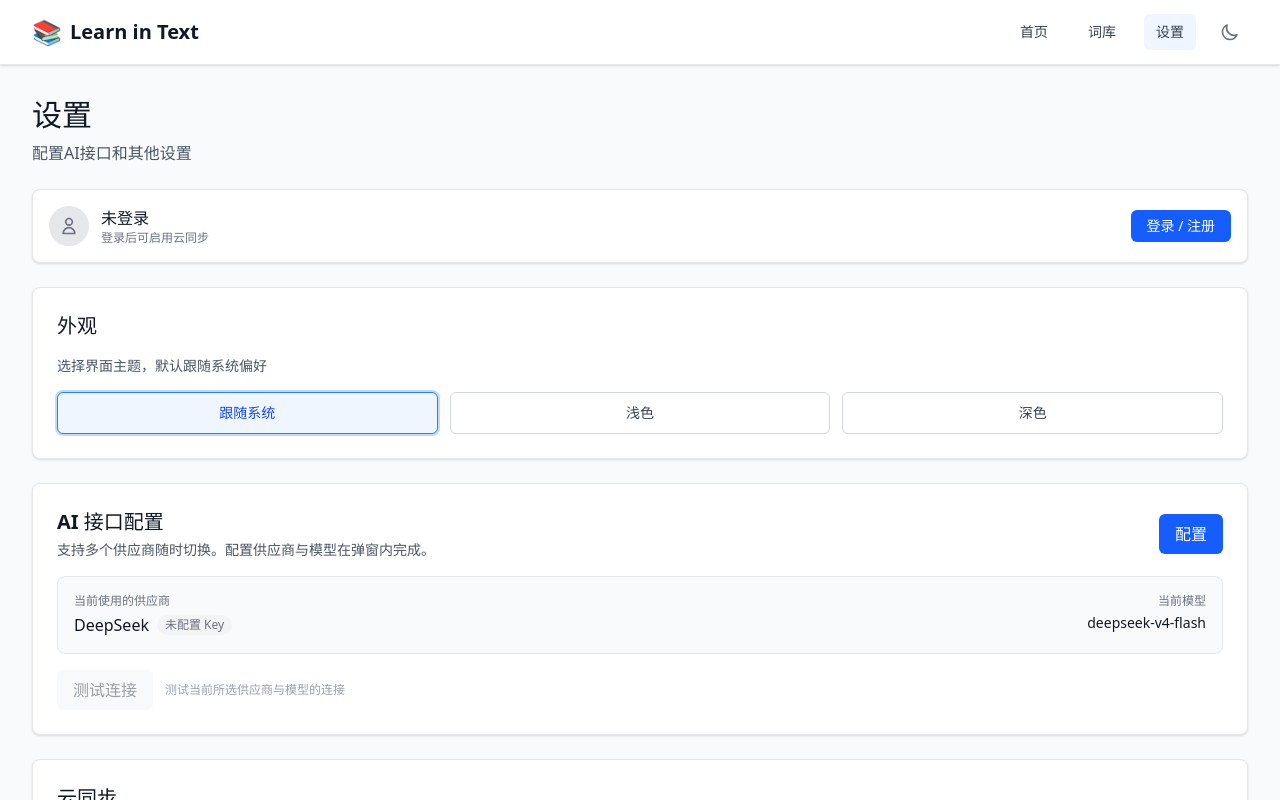
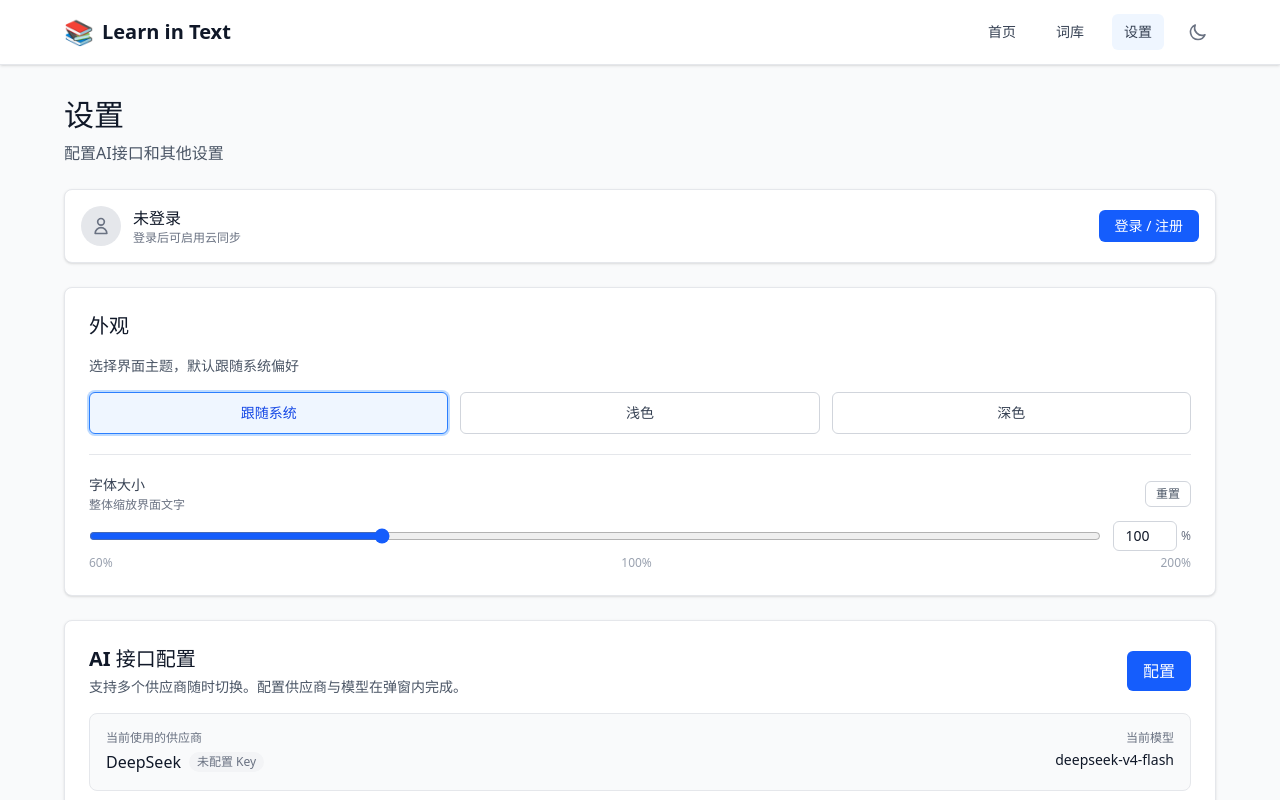
Before and after one commit to tommyTvT/learn-in-text, a Vue app: page /settings in a window 1280 px wide. Shown: the top 800 px of the page. Built offline with nearby package versions, Linux system fonts and the light colour scheme; no server answers.

Commit message:
feat: 新增全局字体大小调节与更宽的内容布局

```diff
--- a/src/App.vue
+++ b/src/App.vue
@@ -3,12 +3,16 @@ import { RouterView, useRouter, useRoute } from 'vue-router'
 import { computed, onMounted, onUnmounted, ref } from 'vue'
 import { useWordStore } from './stores/word'
 import { useAuthStore } from './stores/auth'
+import { useSettingsStore } from './stores/settings'
 import AppHeader from './components/Common/AppHeader.vue'
 import MobileTabBar from './components/Common/MobileTabBar.vue'
 import { startAutoSync, stopAutoSync, requestSync } from './services/autoSync'
 
 const wordStore = useWordStore()
 const auth = useAuthStore()
+// 同步实例化 settings store：其 loadSettings 内部会立即 applyTheme / applyFontSize，
+// 让字号与主题在 App 挂载前就写入 document.documentElement，避免首屏闪烁
+const settingsStore = useSettingsStore()
 const router = useRouter()
 const route = useRoute()
 
@@ -109,7 +113,7 @@ onUnmounted(() => {
     <AppHeader v-if="!isBare" />
     <main
       :class="[
-        'max-w-7xl mx-auto px-4 sm:px-6 lg:px-8 py-8',
+        'mx-auto px-4 sm:px-6 lg:px-8 py-8 w-[min(95vw,1600px)]',
         hideMobileTab ? 'pb-8' : 'pb-24 md:pb-8'
       ]"
     >
--- a/src/components/Common/AppHeader.vue
+++ b/src/components/Common/AppHeader.vue
@@ -11,7 +11,7 @@ const navLinks = [
 
 <template>
   <nav class="bg-white dark:bg-neutral-900 shadow-sm border-b border-gray-200 dark:border-neutral-800">
-    <div class="max-w-7xl mx-auto px-4 sm:px-6 lg:px-8">
+    <div class="mx-auto px-4 sm:px-6 lg:px-8 w-[min(95vw,1600px)]">
       <div class="flex justify-between h-16">
         <div class="flex items-center">
           <RouterLink to="/" class="flex items-center space-x-2">
--- a/src/stores/settings.js
+++ b/src/stores/settings.js
@@ -27,6 +27,10 @@ const DEFAULT_CONTEXT_MAX_TOKENS = 200
 const DEFAULT_ARTICLE_MAX_TOKENS = 2000
 const DEFAULT_REQUEST_TIMEOUT = 30
 const DEFAULT_AUTO_SYNC = true
+// 字体大小（百分比）：100% = 浏览器默认根字号，由用户在设置页调整
+const DEFAULT_FONT_SIZE = 100
+const FONT_SIZE_MIN = 60
+const FONT_SIZE_MAX = 200
 
 function toPositiveNumber(value, fallback) {
   const num = Number(value)
@@ -83,6 +87,7 @@ export const useSettingsStore = defineStore('settings', () => {
   const supabaseAnonKey = ref('')
   const autoSync = ref(DEFAULT_AUTO_SYNC)
   const debugMode = ref(false)
+  const fontSize = ref(DEFAULT_FONT_SIZE)
 
   // ---- 设置同步（LWW）状态 ----
   // 本地最后修改时间戳；应用云端设置时不计入「本地修改」，避免触发回传循环
@@ -138,6 +143,12 @@ export const useSettingsStore = defineStore('settings', () => {
     }
   }
 
+  function applyFontSize() {
+    const v = toPositiveNumber(fontSize.value, DEFAULT_FONT_SIZE)
+    const clamped = Math.max(FONT_SIZE_MIN, Math.min(FONT_SIZE_MAX, v))
+    document.documentElement.style.fontSize = clamped + '%'
+  }
+
   function toggleTheme() {
     theme.value = isDark.value ? 'light' : 'dark'
     applyTheme()
@@ -191,6 +202,7 @@ export const useSettingsStore = defineStore('settings', () => {
       if (THEMES.includes(data.theme)) {
         theme.value = data.theme
       }
+      fontSize.value = toPositiveNumber(data.fontSize, DEFAULT_FONT_SIZE)
       maxConcurrency.value = toPositiveNumber(data.maxConcurrency, DEFAULT_MAX_CONCURRENCY)
       basicInfoMaxTokens.value = toPositiveNumber(data.basicInfoMaxTokens, DEFAULT_BASIC_INFO_MAX_TOKENS)
       contextMaxTokens.value = toPositiveNumber(data.contextMaxTokens, DEFAULT_CONTEXT_MAX_TOKENS)
@@ -209,6 +221,7 @@ export const useSettingsStore = defineStore('settings', () => {
       }
     }
     applyTheme()
+    applyFontSize()
   }
 
   function saveSettings() {
@@ -225,7 +238,8 @@ export const useSettingsStore = defineStore('settings', () => {
         supabaseUrl: supabaseUrl.value,
         supabaseAnonKey: supabaseAnonKey.value,
         autoSync: autoSync.value,
-        debugMode: debugMode.value
+        debugMode: debugMode.value,
+        fontSize: fontSize.value
       }))
     } catch (e) {
       console.error('保存设置失败:', e)
@@ -249,7 +263,8 @@ export const useSettingsStore = defineStore('settings', () => {
       supabaseUrl: supabaseUrl.value,
       supabaseAnonKey: supabaseAnonKey.value,
       autoSync: autoSync.value,
-      debugMode: debugMode.value
+      debugMode: debugMode.value,
+      fontSize: fontSize.value
     }
   }
 
@@ -270,7 +285,9 @@ export const useSettingsStore = defineStore('settings', () => {
     if (data.supabaseAnonKey !== undefined) supabaseAnonKey.value = data.supabaseAnonKey
     if (data.autoSync !== undefined) autoSync.value = !!data.autoSync
     if (data.debugMode !== undefined) debugMode.value = !!data.debugMode
+    if (data.fontSize !== undefined) fontSize.value = toPositiveNumber(data.fontSize, DEFAULT_FONT_SIZE)
     applyTheme()
+    applyFontSize()
     saveSettings()
     // 从备份导入设置视为本地修改，触发云端回传；应用云端设置时跳过
     if (!silentApply) scheduleUpload()
@@ -357,8 +374,9 @@ export const useSettingsStore = defineStore('settings', () => {
   loadSettings()
   loadSyncTimes()
 
-  watch([providers, activeProviderId, theme, maxConcurrency, basicInfoMaxTokens, contextMaxTokens, articleMaxTokens, requestTimeout, supabaseUrl, supabaseAnonKey, autoSync, debugMode], () => {
+  watch([providers, activeProviderId, theme, fontSize, maxConcurrency, basicInfoMaxTokens, contextMaxTokens, articleMaxTokens, requestTimeout, supabaseUrl, supabaseAnonKey, autoSync, debugMode], () => {
     if (silentApply) return
+    applyFontSize()
     saveSettings()
     scheduleUpload()
   }, { deep: true })
@@ -380,6 +398,7 @@ export const useSettingsStore = defineStore('settings', () => {
     supabaseAnonKey,
     autoSync,
     debugMode,
+    fontSize,
     isDark,
     setActiveProvider,
     addCustomProvider,
@@ -389,6 +408,7 @@ export const useSettingsStore = defineStore('settings', () => {
     isConfigured,
     toggleTheme,
     applyTheme,
+    applyFontSize,
     exportSettings,
     importSettings,
     syncFromCloud,
--- a/src/style.css
+++ b/src/style.css
@@ -4,6 +4,9 @@
 
 :root {
   font-family: system-ui, -apple-system, 'Segoe UI', Roboto, sans-serif;
+  /* 根字号默认 100%，由用户在设置页调整后通过 inline style 覆盖。
+     所有基于 rem 的 Tailwind text-* 工具类会同步等比缩放。 */
+  font-size: 100%;
   line-height: 1.5;
   font-weight: 400;
   color-synthesis: none;
--- a/src/views/Settings.vue
+++ b/src/views/Settings.vue
@@ -257,6 +257,51 @@ onMounted(() => {
           >
             {{ label }}
           </button>
+        </div>
+
+        <!-- 字体大小 -->
+        <div class="mt-5 pt-5 border-t border-gray-200 dark:border-neutral-800">
+          <div class="flex items-center justify-between gap-3 mb-2">
+            <div>
+              <h3 class="text-sm font-medium text-gray-700 dark:text-neutral-300">字体大小</h3>
+              <p class="text-xs text-gray-500 dark:text-neutral-400 mt-0.5">
+                整体缩放界面文字
+              </p>
+            </div>
+            <button
+              type="button"
+              @click="settingsStore.fontSize = 100"
+              class="shrink-0 px-2.5 py-1 text-xs text-gray-600 dark:text-neutral-400 border border-gray-300 dark:border-neutral-700 rounded-md hover:bg-gray-50 dark:hover:bg-neutral-700 transition-colors"
+            >
+              重置
+            </button>
+          </div>
+          <div class="flex items-center gap-3">
+            <input
+              type="range"
+              min="60"
+              max="200"
+              step="1"
+              v-model.number="settingsStore.fontSize"
+              class="flex-1 accent-blue-600 cursor-pointer"
+            />
+            <div class="flex items-center gap-1 shrink-0">
+              <input
+                type="number"
+                min="60"
+                max="200"
+                step="1"
+                v-model.number="settingsStore.fontSize"
+                class="w-16 px-2 py-1 text-sm text-center border border-gray-300 dark:border-neutral-700 bg-white dark:bg-neutral-800 text-gray-900 dark:text-neutral-100 rounded-md focus:outline-none focus:ring-2 focus:ring-blue-500"
+              />
+              <span class="text-xs text-gray-500 dark:text-neutral-400">%</span>
+            </div>
+          </div>
+          <div class="flex justify-between text-xs text-gray-400 dark:text-neutral-500 mt-1">
+            <span>60%</span>
+            <span>100%</span>
+            <span>200%</span>
+          </div>
         </div>
       </div>
 
```
